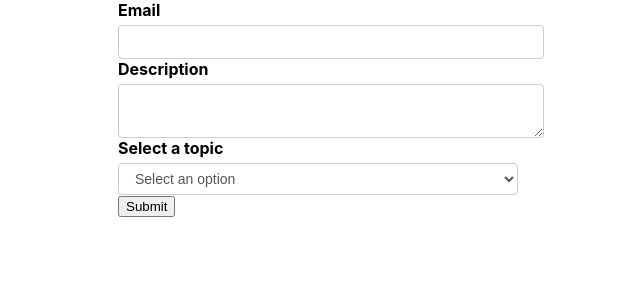
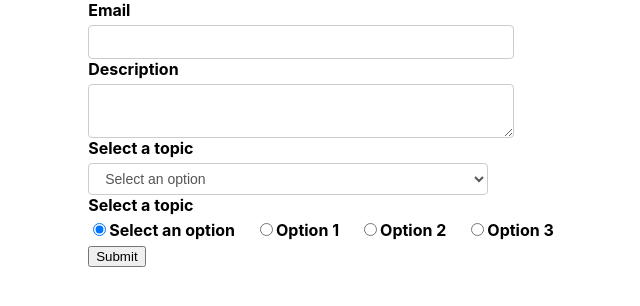
Before and after one commit to lukasz-klekner/formik_controls, a React (Create React App) app: page / in a window 1280 px wide. Shown: the top 306 px of the page, without its empty margins (309-949 px from the left). Built offline with nearby package versions, Linux system fonts and the light colour scheme.

Commit message:
adds RadioButtons

```diff
--- a/src/components/FormikContainer.js
+++ b/src/components/FormikContainer.js
@@ -10,15 +10,24 @@
     { key: 'Option 3', value: 'option3' },
   ]
 
+  const radioOptions = [
+    { key: 'Select an option', value: '' },
+    { key: 'Option 1', value: 'roption1' },
+    { key: 'Option 2', value: 'roption2' },
+    { key: 'Option 3', value: 'roption3' },
+  ]
+
   const initialValues = {
     email: '',
     description: '',
     selectOption: '',
+    radioOption: '',
   }
   const validationSchema = Yup.object({
     email: Yup.string().email('Invalid email').required('Required'),
     description: Yup.string().required('Required'),
     selectOption: Yup.string().required('Required'),
+    radioOption: Yup.string().required('Required'),
   })
   const onSubmit = (values) => console.log('Form data', values)
 
@@ -47,6 +56,12 @@
             label='Select a topic'
             options={dropdownOptions}
           />
+          <FormikControl
+            control='radio'
+            name='radioOption'
+            label='Select a topic'
+            options={radioOptions}
+          />
           <button type='submit'>Submit</button>
         </Form>
       )}
--- a/src/components/FormikControl.js
+++ b/src/components/FormikControl.js
@@ -1,6 +1,7 @@
 import Input from './Input'
 import Textarea from './Textarea'
 import Select from './Select'
+import RadioButtons from './RadioButtons'
 
 const FormikControl = ({ control, ...rest }) => {
   switch (control) {
@@ -11,6 +12,7 @@
     case 'select':
       return <Select {...rest} />
     case 'radio':
+      return <RadioButtons {...rest} />
     case 'checkbox':
     case 'date':
     default:
--- /dev/null
+++ b/src/components/RadioButtons.js
@@ -0,0 +1,28 @@
+import { Field, ErrorMessage } from 'formik'
+import React from 'react'
+import TextError from './TextError'
+
+const RadioButtons = ({ label, name, options, ...rest }) => (
+  <div>
+    <label htmlFor={name}>{label}</label>
+    <Field id={name} name={name} {...rest}>
+      {({ field }) =>
+        options.map((option) => (
+          <React.Fragment key={option.key}>
+            <input
+              type='radio'
+              id={option.value}
+              {...field}
+              value={option.value}
+              checked={field.value === option.value}
+            />
+            <label htmlFor={option.value}>{option.key}</label>
+          </React.Fragment>
+        ))
+      }
+    </Field>
+    <ErrorMessage name={name} component={TextError} />
+  </div>
+)
+
+export default RadioButtons
```
